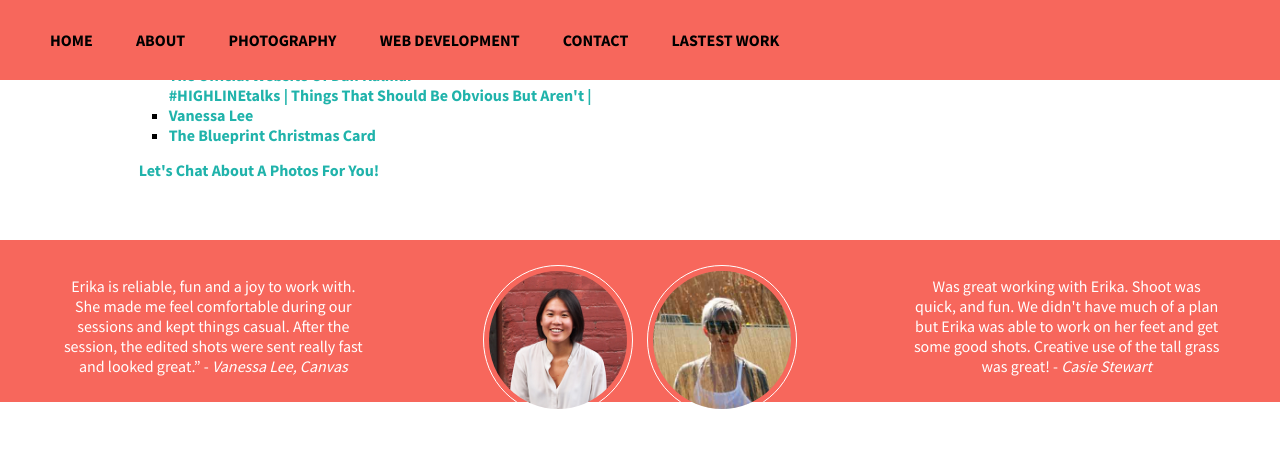
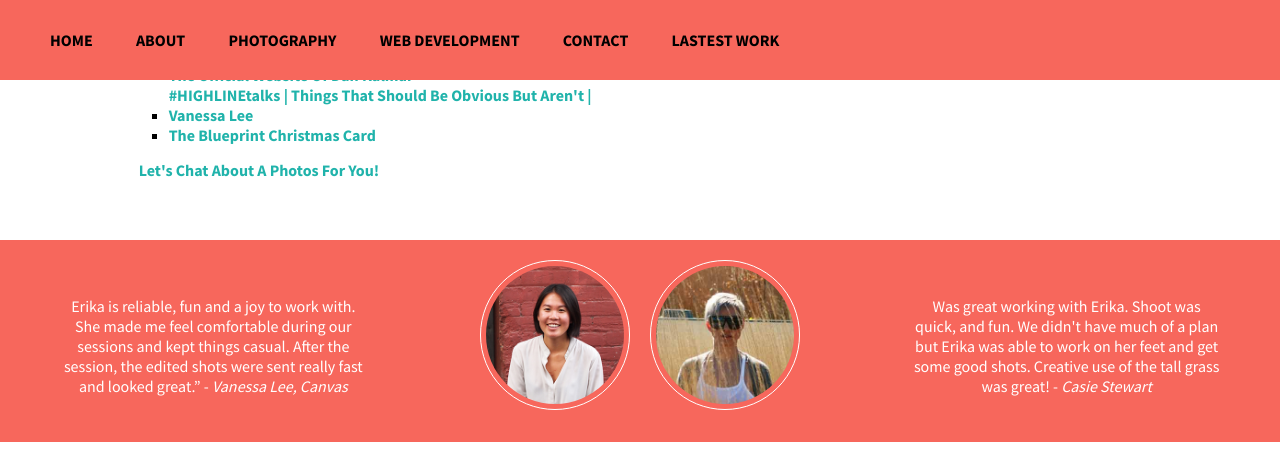
Before and after one commit to erkdonovan-zz/erkdonovan.github.io, a Jekyll site: the page index.html, which Jekyll copies as it is, in a window 1280 px wide and 1400 px high, scrolled down 1755 px. Shown: the top 465 px of the window. Built offline with Jekyll 4.4.1, drawn with Linux system fonts in a browser that asks for light colours; nearby versions of some CDN libraries; grey boxes are pictures that could not be loaded.

Commit message:
more media fixes

```diff
--- a/index.html
+++ b/index.html
@@ -179,6 +179,7 @@
 	</div>
 	<div class="third-middle">
 		<img src="images/vanessa.jpg">
+		&nbsp;
 		<img src="images/casie.jpg">
 	</div>
 	<div class="third-right">
@@ -255,13 +256,7 @@
 				</form>
 			</div>
 			<div class="right">
-				<ul class="social bottom-links">
-					<li><a href="mailto:hello@erikadonovan.com"><i class="fa fa-envelope fa-2x"></i></a></li>
-					<li><a href="http://www.twitter.com/erkdonovan/"><i class="fa fa-twitter fa-2x"></i></a></li>
-					<li><a href="https://github.com/erkdonovan"><i class="fa fa-github-alt fa-2x"></i></a></li>
-					<li><a href="https://www.flickr.com/photos/erikaruth/sets/"><i class="fa fa-flickr fa-2x"></i></a></li>
-					<li><a href="http://medium.com/@erkdonovan"><i class="fa fa-bookmark fa-2x"></i></a></li>
-				</ul>
+				<iframe src="https://www.google.com/maps/embed?pb=!1m18!1m12!1m3!1d184552.2168799829!2d-79.37770610000003!3d43.71827125!2m3!1f0!2f0!3f0!3m2!1i1024!2i768!4f13.1!3m3!1m2!1s0x89d4cb90d7c63ba5%3A0x323555502ab4c477!2sToronto%2C+ON!5e0!3m2!1sen!2sca!4v1418260254386" width="600" height="450" frameborder="0" style="border:0"></iframe>
 			</div>
 		</div>
 	</div>
--- a/style.scss
+++ b/style.scss
@@ -346,6 +346,7 @@ h5 ~ p {
 .quotes {
 	text-align: center;
 	position: relative;
+	padding: 20px 0;
 	img {
 		border-radius: 50%;
 		border: #fff solid 1px;
@@ -353,7 +354,7 @@ h5 ~ p {
 		margin: 0 5px;
 		width: 150px;
 		position: relative;
-		top: 25px;
+		top: 50%;
 	}
 }
 
```
